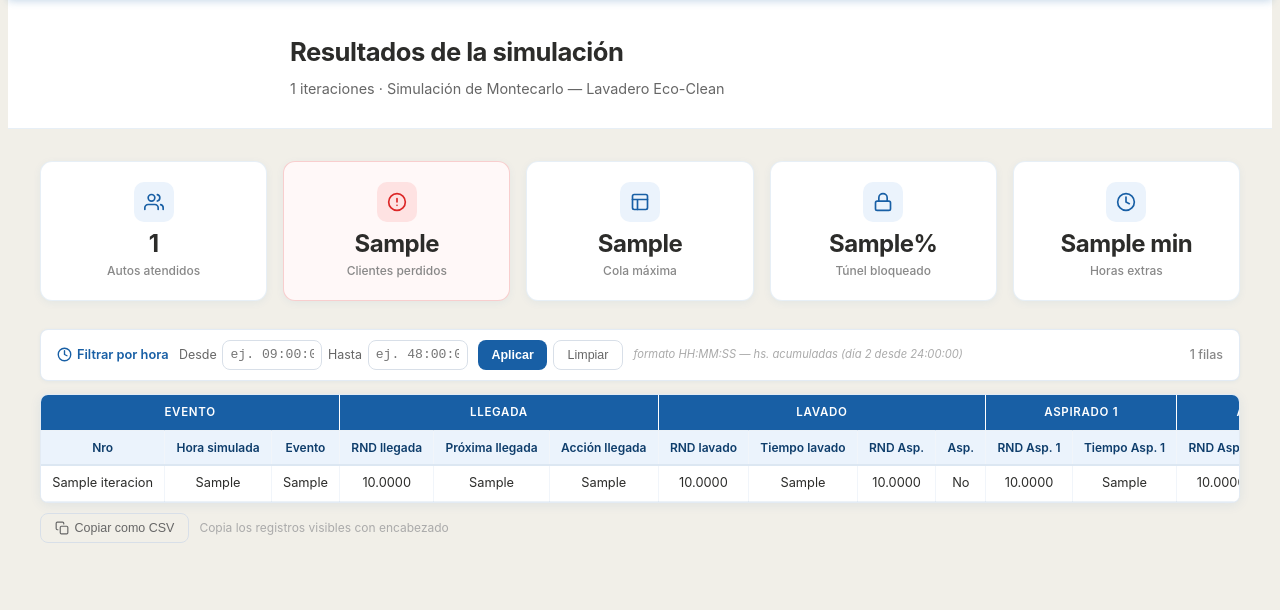
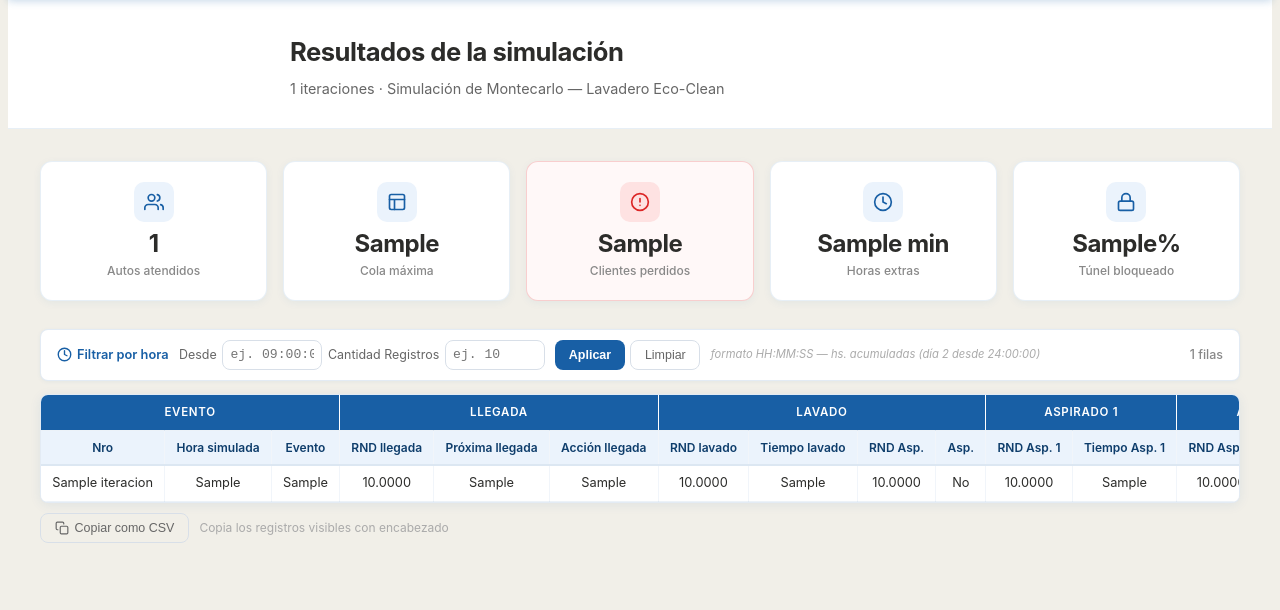
Before and after one commit to nzlopez07/SIMTP4-G4, a Flask app: template boundary/templates/resultados.html in a window 1280 px wide. Shown: the part 64-674 px from the top of the page. Run offline with Flask 2, Linux system fonts and the light colour scheme; the template is opened without the code that fills it: most values are stand-ins (such as "Sample title", 1, 10 or a date in 2020).

Commit message:
fix: filtro y estadisticas mal contadas

```diff
--- a/boundary/rutas/main.py
+++ b/boundary/rutas/main.py
@@ -43,7 +43,8 @@ def simulacion_ejecutar():
     motor.ejecutar()
 
     ultima_fila = motor.vector_estado.getActual()
-    metricas = motor.registro.calcular_metricas_finales(ultima_fila)
+    primera_fila = motor.vector_estado.filas[0]
+    metricas = motor.registro.calcular_metricas_finales(ultima_fila, tiempo_inicio=primera_fila.hora_simulada)
     estadisticas = {
         "total_autos": ultima_fila.contadorAutos,
         "clientes_perdidos": metricas["clientes_perdidos_por_capacidad"],
--- a/boundary/static/filtro-horario.js
+++ b/boundary/static/filtro-horario.js
@@ -4,7 +4,6 @@
   var COL_HORA   = 1;
   var COL_EVENTO = 2;
 
-  // Solo acepta HH:MM:SS: uno o más dígitos, dos bloques de exactamente dos dígitos.
   var RE_FORMATO = /^\d+:\d{2}:\d{2}$/;
 
   function formatoValido(valor) {
@@ -44,20 +43,32 @@
       : visibles + " de " + total + " filas";
   }
 
-  function aplicarFiltro(tbody, desde, hasta) {
+  function aplicarFiltro(tbody, desde, cantRegistros) {
+    var contadorDesde = 0;
+
     Array.from(tbody.rows).forEach(function (row) {
       var horaTotal = parseFloat(row.dataset.horaTotal);
-      var visible =
-        (desde === null || horaTotal >= desde) &&
-        (hasta === null || horaTotal <= hasta);
+      var pasaDesde = desde === null || horaTotal >= desde;
+
+      var visible;
+      if (!pasaDesde) {
+        visible = false;
+      } else if (cantRegistros === null) {
+        visible = true;
+      } else {
+        visible = contadorDesde < cantRegistros;
+        contadorDesde++;
+      }
+
       row.style.display = visible ? "" : "none";
     });
+
     actualizarContador(tbody);
   }
 
-  function limpiarFiltro(tbody, inputDesde, inputHasta) {
+  function limpiarFiltro(tbody, inputDesde, inputCantRegistros) {
     inputDesde.value = "";
-    inputHasta.value = "";
+    if (inputCantRegistros) inputCantRegistros.value = "";
     Array.from(tbody.rows).forEach(function (r) { r.style.display = ""; });
     actualizarContador(tbody);
   }
@@ -72,14 +83,14 @@
     precomputarHoras(tbody);
     actualizarContador(tbody);
 
-    var btnAplicar = document.getElementById("filtro-aplicar");
-    var btnLimpiar = document.getElementById("filtro-limpiar");
-    var inputDesde = document.getElementById("filtro-desde");
-    var inputHasta = document.getElementById("filtro-hasta");
+    var btnAplicar       = document.getElementById("filtro-aplicar");
+    var btnLimpiar       = document.getElementById("filtro-limpiar");
+    var inputDesde       = document.getElementById("filtro-desde");
+    var inputCantRegistros = document.getElementById("filtro-cant-registros");
 
     function ejecutarFiltro() {
       var desdeStr = inputDesde ? inputDesde.value.trim() : "";
-      var hastaStr = inputHasta ? inputHasta.value.trim() : "";
+      var cantStr  = inputCantRegistros ? inputCantRegistros.value.trim() : "";
 
       if (desdeStr !== "" && !formatoValido(desdeStr)) {
         mostrarModalError(
@@ -90,29 +101,28 @@
         return;
       }
 
-      if (hastaStr !== "" && !formatoValido(hastaStr)) {
+      var cantRegistros = cantStr !== "" ? parseInt(cantStr, 10) : null;
+      if (cantRegistros !== null && (isNaN(cantRegistros) || cantRegistros < 1)) {
         mostrarModalError(
-          "Formato de hora incorrecto",
-          "El campo «Hasta» debe respetar el formato HH:MM:SS. " +
-          "Solo se permiten dígitos (0–9) y el carácter «:»."
+          "Cantidad inválida",
+          "El campo «Cantidad Registros» debe ser un número entero mayor a 0."
         );
         return;
       }
 
       var desde = desdeStr !== "" ? parseHoras(desdeStr) : null;
-      var hasta = hastaStr !== "" ? parseHoras(hastaStr) : null;
-      aplicarFiltro(tbody, desde, hasta);
+      aplicarFiltro(tbody, desde, cantRegistros);
     }
 
     if (btnAplicar) btnAplicar.addEventListener("click", ejecutarFiltro);
 
     if (btnLimpiar) {
       btnLimpiar.addEventListener("click", function () {
-        limpiarFiltro(tbody, inputDesde, inputHasta);
+        limpiarFiltro(tbody, inputDesde, inputCantRegistros);
       });
     }
 
-    [inputDesde, inputHasta].forEach(function (input) {
+    [inputDesde, inputCantRegistros].forEach(function (input) {
       if (input) {
         input.addEventListener("keydown", function (e) {
           if (e.key === "Enter") ejecutarFiltro();
--- a/boundary/templates/estadisticas.html
+++ b/boundary/templates/estadisticas.html
@@ -15,19 +15,6 @@
     <span class="stat-label">Autos atendidos</span>
   </div>
 
-  <div class="stat-card stat-card--danger">
-    <div class="stat-icon">
-      <svg xmlns="http://www.w3.org/2000/svg" width="20" height="20" viewBox="0 0 24 24" fill="none"
-        stroke="currentColor" stroke-width="2" stroke-linecap="round" stroke-linejoin="round">
-        <circle cx="12" cy="12" r="10"/>
-        <line x1="12" y1="8" x2="12" y2="12"/>
-        <line x1="12" y1="16" x2="12.01" y2="16"/>
-      </svg>
-    </div>
-    <span class="stat-value">{{ estadisticas.clientes_perdidos }}</span>
-    <span class="stat-label">Clientes perdidos</span>
-  </div>
-
   <div class="stat-card">
     <div class="stat-icon">
       <svg xmlns="http://www.w3.org/2000/svg" width="20" height="20" viewBox="0 0 24 24" fill="none"
@@ -40,16 +27,17 @@
     <span class="stat-label">Cola máxima</span>
   </div>
 
-  <div class="stat-card {% if estadisticas.porcentaje_tunel_bloqueado > 20 %}stat-card--warning{% endif %}">
+  <div class="stat-card stat-card--danger">
     <div class="stat-icon">
       <svg xmlns="http://www.w3.org/2000/svg" width="20" height="20" viewBox="0 0 24 24" fill="none"
         stroke="currentColor" stroke-width="2" stroke-linecap="round" stroke-linejoin="round">
-        <rect x="3" y="11" width="18" height="11" rx="2" ry="2"/>
-        <path d="M7 11V7a5 5 0 0 1 10 0v4"/>
+        <circle cx="12" cy="12" r="10"/>
+        <line x1="12" y1="8" x2="12" y2="12"/>
+        <line x1="12" y1="16" x2="12.01" y2="16"/>
       </svg>
     </div>
-    <span class="stat-value">{{ estadisticas.porcentaje_tunel_bloqueado }}%</span>
-    <span class="stat-label">Túnel bloqueado</span>
+    <span class="stat-value">{{ estadisticas.clientes_perdidos }}</span>
+    <span class="stat-label">Clientes perdidos</span>
   </div>
 
    <div class="stat-card {% if estadisticas.horas_extras_minutos > 0 %}stat-card--warning{% endif %}">
@@ -65,5 +53,17 @@
     <span class="stat-label">Horas extras</span>
   </div>
 
+  <div class="stat-card {% if estadisticas.porcentaje_tunel_bloqueado > 20 %}stat-card--warning{% endif %}">
+    <div class="stat-icon">
+      <svg xmlns="http://www.w3.org/2000/svg" width="20" height="20" viewBox="0 0 24 24" fill="none"
+        stroke="currentColor" stroke-width="2" stroke-linecap="round" stroke-linejoin="round">
+        <rect x="3" y="11" width="18" height="11" rx="2" ry="2"/>
+        <path d="M7 11V7a5 5 0 0 1 10 0v4"/>
+      </svg>
+    </div>
+    <span class="stat-value">{{ estadisticas.porcentaje_tunel_bloqueado }}%</span>
+    <span class="stat-label">Túnel bloqueado</span>
+  </div>
+
 </div>
 {% endif %}
--- a/boundary/templates/filtro-horario.html
+++ b/boundary/templates/filtro-horario.html
@@ -4,32 +4,20 @@
 
     <span class="filtro-bar__label">
       <svg xmlns="http://www.w3.org/2000/svg" width="15" height="15" viewBox="0 0 24 24" fill="none"
-        stroke="currentColor" stroke-width="2.2" stroke-linecap="round" stroke-linejoin="round"
-        aria-hidden="true">
-        <circle cx="12" cy="12" r="10"/>
-        <polyline points="12 6 12 12 16 14"/>
+        stroke="currentColor" stroke-width="2.2" stroke-linecap="round" stroke-linejoin="round" aria-hidden="true">
+        <circle cx="12" cy="12" r="10" />
+        <polyline points="12 6 12 12 16 14" />
       </svg>
       Filtrar por hora
     </span>
 
     <div class="filtro-bar__inputs">
       <label for="filtro-desde" class="filtro-bar__field-label">Desde</label>
-      <input
-        class="form-input filtro-bar__input"
-        type="text"
-        id="filtro-desde"
-        placeholder="ej. 09:00:00"
-        aria-label="Hora de inicio (HH:MM:SS)"
-      >
+      <input class="form-input filtro-bar__input" type="text" id="filtro-desde" placeholder="ej. 09:00:00"
+        aria-label="Hora de inicio (HH:MM:SS)">
 
-      <label for="filtro-hasta" class="filtro-bar__field-label">Hasta</label>
-      <input
-        class="form-input filtro-bar__input"
-        type="text"
-        id="filtro-hasta"
-        placeholder="ej. 48:00:00"
-        aria-label="Hora de fin (HH:MM:SS)"
-      >
+      <label for="filtro-cant-registros" class="filtro-bar__field-label">Cantidad Registros</label>
+      <input class="form-input filtro-bar__input" type="number" id="filtro-cant-registros" placeholder="ej. 10" min="1" aria-label="Cantidad de registros a mostrar desde la hora de inicio">
     </div>
 
     <div class="filtro-bar__actions">
@@ -37,7 +25,8 @@
       <button class="btn-ghost filtro-bar__btn" type="button" id="filtro-limpiar">Limpiar</button>
     </div>
 
-    <span class="filtro-bar__hint">formato&nbsp;HH:MM:SS&nbsp;&mdash;&nbsp;hs.&nbsp;acumuladas&nbsp;(día&nbsp;2&nbsp;desde&nbsp;24:00:00)</span>
+    <span
+      class="filtro-bar__hint">formato&nbsp;HH:MM:SS&nbsp;&mdash;&nbsp;hs.&nbsp;acumuladas&nbsp;(día&nbsp;2&nbsp;desde&nbsp;24:00:00)</span>
 
     <span class="filtro-bar__count" id="filtro-count" aria-live="polite"></span>
 
```
Also changed, not shown: simulacion/estadisticas/registro_estadisticas.py (+6 -5 lines).
